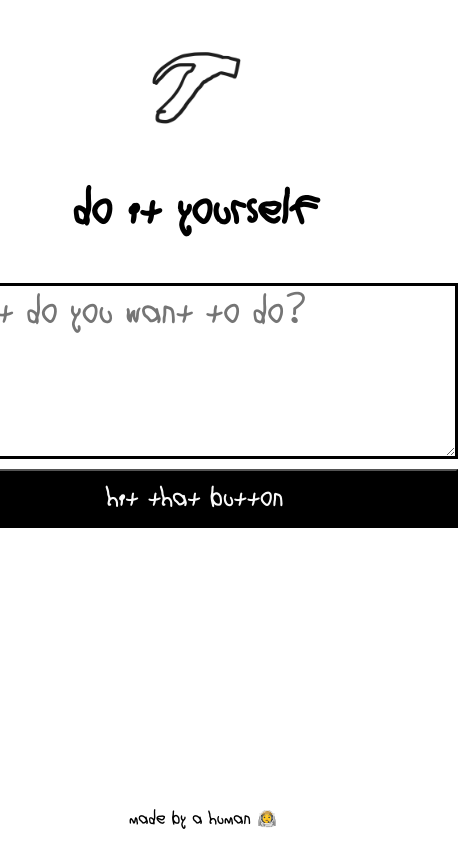
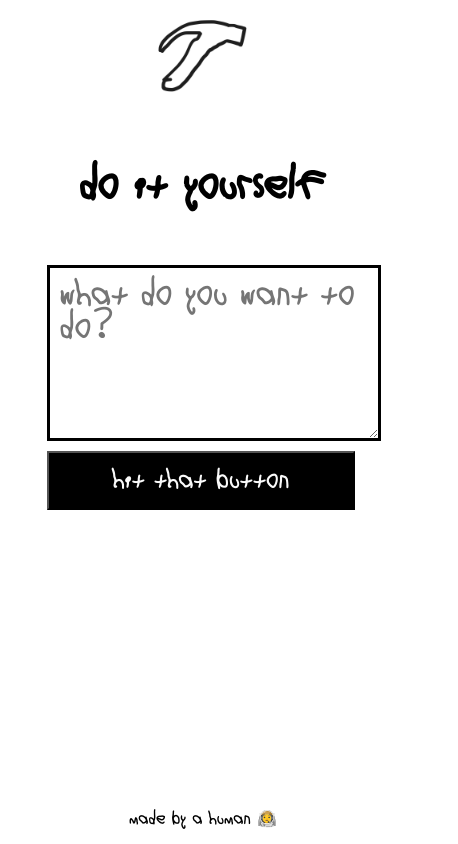
Before and after one commit to lucas-g-marins/diy, a React (Vite) app: page / in a window 390 px wide. Shown: the whole page, 458 px wide, since content can reach past the window. Built offline with nearby package versions, Linux system fonts and the light colour scheme.

Commit message:
edit product page

```diff
--- a/src/App.css
+++ b/src/App.css
@@ -11,11 +11,6 @@
   place-content: center;
   place-items: center;
   flex-grow: 1;
-
-  @media (max-width: 1024px) {
-    padding: 32px 20px 24px;
-    gap: 18px;
-  }
 }
 
 h1 {
@@ -81,3 +76,37 @@ footer {
   bottom: 0;
   width: 100%;
 }
+
+
+ @media screen and (max-width: 800px) {
+body {
+  width: 100vw;
+  overflow-x: hidden;
+}
+
+  .logo {
+    width: 100px;
+    height: auto;
+  }
+
+  #center {
+    width: 99vw;
+    max-width: 100%;
+  }
+
+  .form {
+    width: 80%;
+  }
+
+  textarea {
+    width: 100%;
+    max-width: 100%;
+    margin: 0 auto;
+  }
+
+  .all-powerful-button {
+    width: 100%;
+    max-width: 100%;
+    margin: 0 auto;
+  }
+ }
--- a/src/index.css
+++ b/src/index.css
@@ -0,0 +1,4 @@
+#root {
+  max-width: 99vw;
+  overflow-x: hidden;
+}
```
